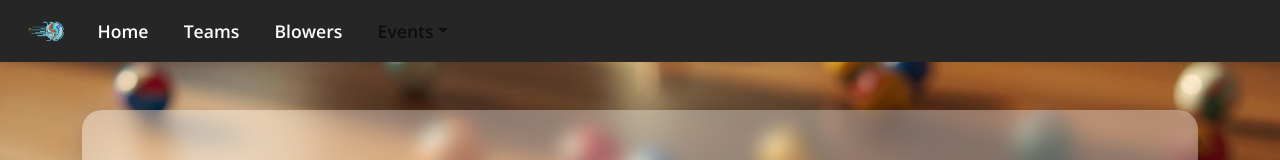
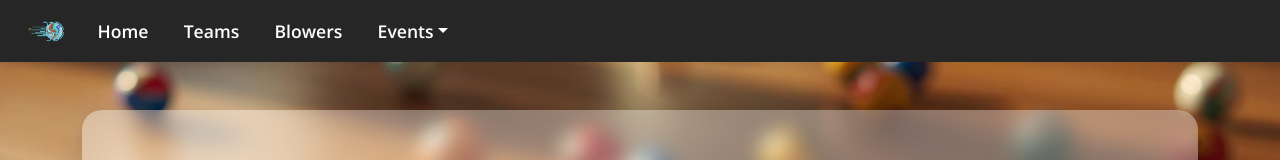
Before and after one commit to Xuhar/Erronka_React, a React (Create React App) app: page / in a window 1280 px wide. Shown: the top 160 px of the page. Built offline with nearby package versions, Linux system fonts and the light colour scheme.

Commit message:
some changes

```diff
--- a/src/App.css
+++ b/src/App.css
@@ -1,16 +1,22 @@
-@import url('https://fonts.googleapis.com/css2?family=Open+Sans:wght@400;600;700;800&display=swap');
+@import url("https://fonts.googleapis.com/css2?family=Open+Sans:wght@400;600;700;800&display=swap");
 
 body {
   background-image: url("/public/argazkiak/FondoA.jpg");
   background-size: cover;
   background-position: center;
   background-attachment: fixed;
-  font-family: 'Open Sans', sans-serif;
+  font-family: "Open Sans", sans-serif;
   font-weight: 400;
   margin: 0;
 }
 
-h1, h2, h3, h4, h5, h6, .fw-bold {
+h1,
+h2,
+h3,
+h4,
+h5,
+h6,
+.fw-bold {
   font-weight: 700 !important;
 }
 
@@ -70,6 +76,22 @@ h1, h2, h3, h4, h5, h6, .fw-bold {
   color: white !important;
 }
 
+/* Ensure the dropdown caret (arrow) is visible/white */
+.navbar-dark .nav-link.dropdown-toggle::after {
+  border-top-color: #fff !important;
+}
+
+/* Restore hover/focus behavior for the dropdown toggle in dark navbar */
+.navbar-dark .nav-link.dropdown-toggle:hover,
+.navbar-dark .nav-link.dropdown-toggle:focus {
+  color: #007bff !important;
+}
+
+.navbar-dark .nav-link.dropdown-toggle:hover::after,
+.navbar-dark .nav-link.dropdown-toggle:focus::after {
+  border-top-color: #007bff !important;
+}
+
 /* Footer logo */
 .marblogo {
   height: 90px;
--- a/src/components/NavBar.js
+++ b/src/components/NavBar.js
@@ -3,7 +3,7 @@ import { Navbar, Nav, Container, NavDropdown } from "react-bootstrap";
 
 function NavigationBar() {
   return (
-    <Navbar expand="lg" style={{ backgroundColor: "#272626" }}>
+    <Navbar expand="lg" variant="dark" style={{ backgroundColor: "#272626" }}>
       <Container fluid>
         <Navbar.Toggle aria-controls="navbarUnderlineExample" />
         <Navbar.Brand href="#">
```
